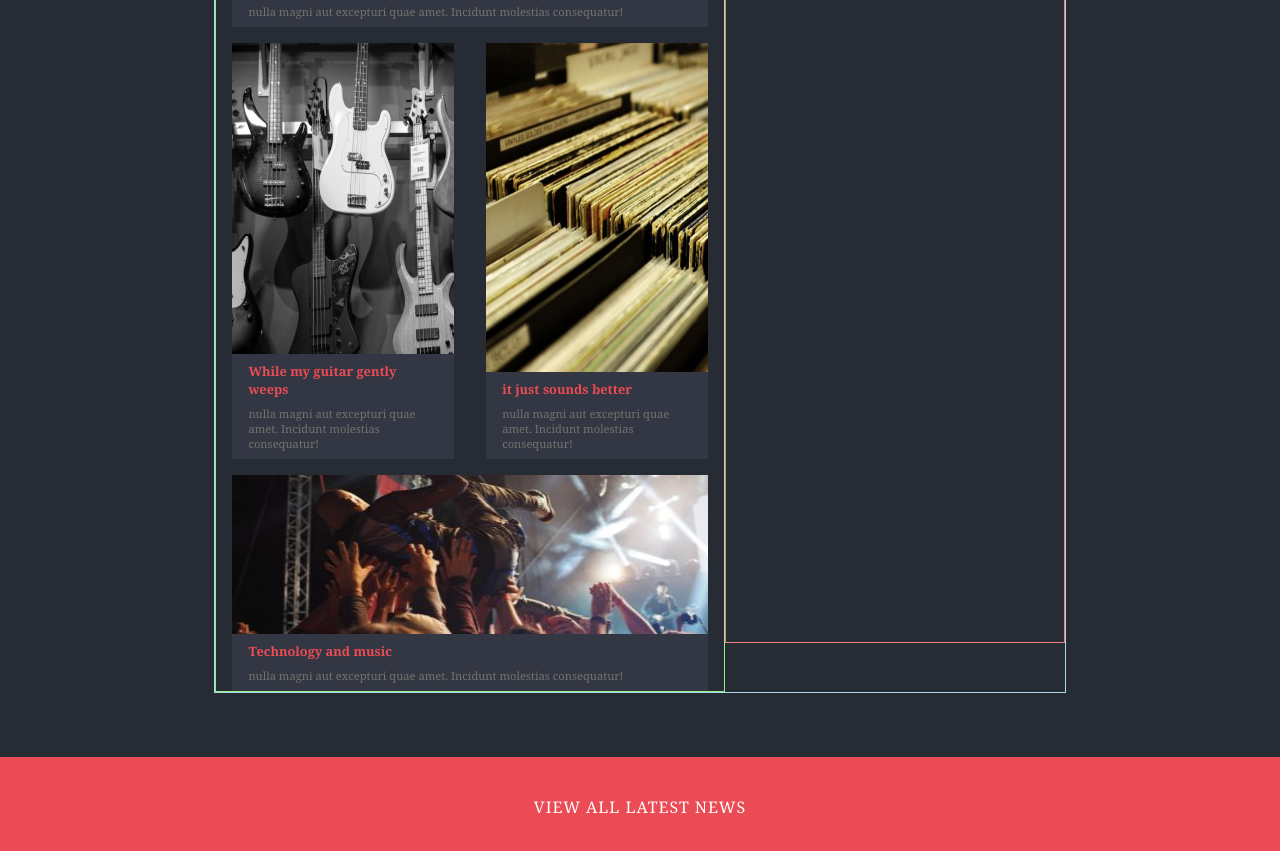
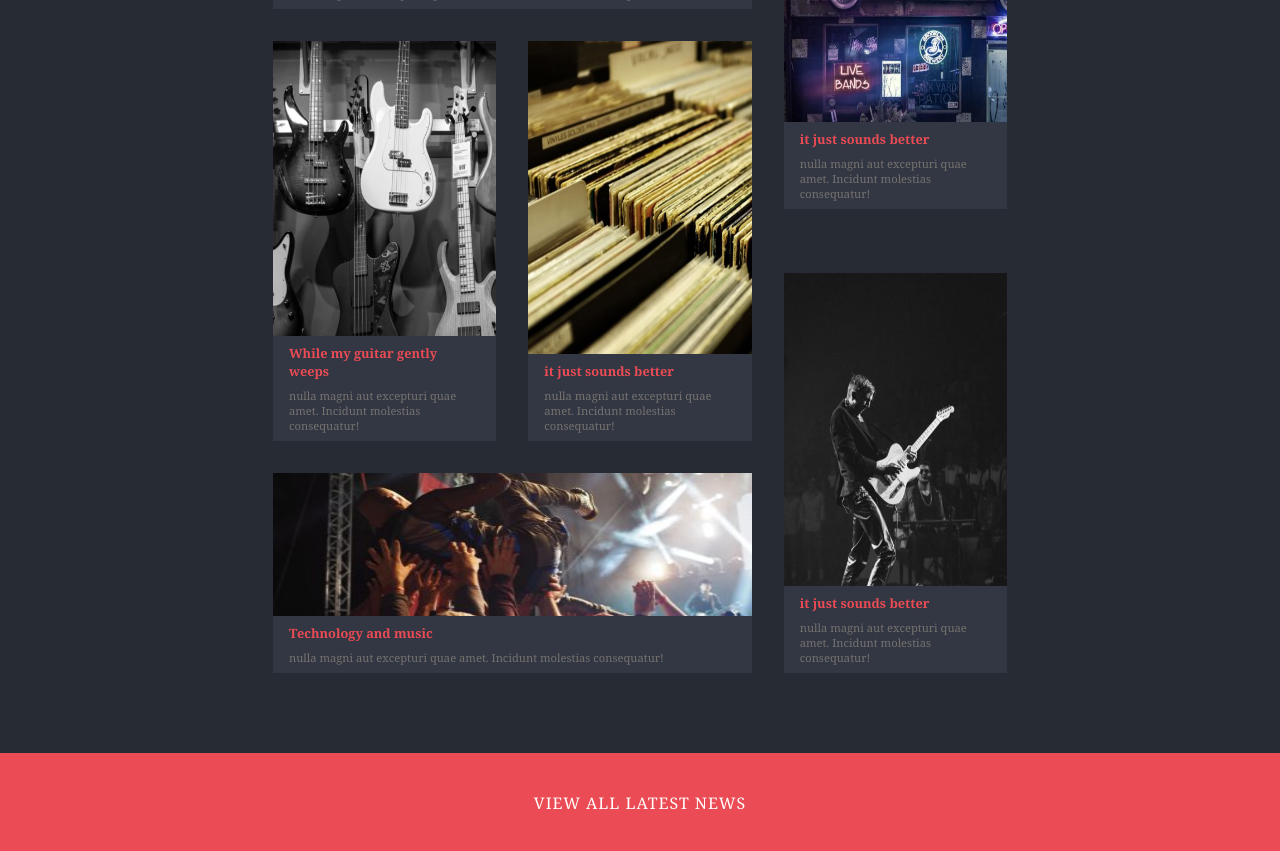
Before and after one commit to DanieleCascio-dev/proj-html-vuejs, a Vue app: page / in a window 1280 px wide. Shown: the part 1120-1971 px from the top of the page. Built offline with nearby package versions, Linux system fonts and the light colour scheme.

Commit message:
add: MainGrid complete

```diff
--- a/src/components/AppCard.vue
+++ b/src/components/AppCard.vue
@@ -47,8 +47,7 @@ export default {
     position: absolute;
     width: calc(100% - 2rem);
     height: calc(100% - 2rem);
-    background-color: #eb4b54;
-    filter: opacity(50%);
+    background-color: $material-mandy-rgba;
     color: $cube-white;
     @include flex(row, center, center);
     text-align: center;
@@ -78,7 +77,7 @@ export default {
   }
   .bottom-card {
     position: absolute;
-    bottom: 0;
+    bottom: 1rem;
     right: 1rem;
     background-color: lighten($cube-charade, 5%);
     padding: 0.5rem 1rem;
--- a/src/components/MainGrid.vue
+++ b/src/components/MainGrid.vue
@@ -41,7 +41,22 @@ export default {
         cardText="nulla magni aut excepturi quae amet. Incidunt  molestias consequatur!"
       />
     </div>
-    <div class="col-right"></div>
+    <div class="col-right">
+      <AppCard
+        cardWidth="large"
+        cardHeght="mid"
+        cardImg="../src\assets\img\blog-post1-400x600.jpg"
+        cardtitle="it just sounds better"
+        cardText="nulla magni aut excepturi quae amet. Incidunt  molestias consequatur!"
+      />
+      <AppCard
+        cardWidth="large"
+        cardHeght="mid"
+        cardImg="../src\assets\img\blog-post2-400x600.jpg"
+        cardtitle="it just sounds better"
+        cardText="nulla magni aut excepturi quae amet. Incidunt  molestias consequatur!"
+      />
+    </div>
   </div>
 </template>
 
@@ -49,24 +64,26 @@ export default {
 @use "../style/partials/variables" as *;
 @use "../style/partials/mixin" as *;
 .row {
+  /* debug */
+  /* min-height: 800px; */
+  /* border: 1px solid lightblue; */
   width: 100%;
-  /* debug */
-  min-height: 800px;
-  border: 1px solid lightblue;
-  @include flex(row, center, center);
+  @include flex(row, center, stretch);
   .col-left {
     width: 60%;
-    min-height: 800px;
 
     /* debug */
-    border: 1px solid lightgreen;
+    /* min-height: 800px; */
+    /* border: 1px solid lightgreen; */
   }
 
   .col-right {
-    width: 40%;
-    min-height: 800px;
+    width: 30%;
+    @include flex(column, center, stretch, wrap);
+    gap: 2rem;
     /* debug */
-    border: 1px solid lightcoral;
+    /* min-height: 800px; */
+    /* border: 1px solid lightcoral; */
   }
 
   .col-left {
--- a/src/style/partials/_variables.scss
+++ b/src/style/partials/_variables.scss
@@ -17,6 +17,7 @@ $median-bali: #859fb4;
 
 /* MATERIAL DESIGN */
 $material-mandy: #eb4b54;
+$material-mandy-rgba: #eb4b5375;
 $material-jumbo: #737376;
 $material-blue-zodiac: #0b2037;
 $material-ebony-clay: #2d2d45;
```
